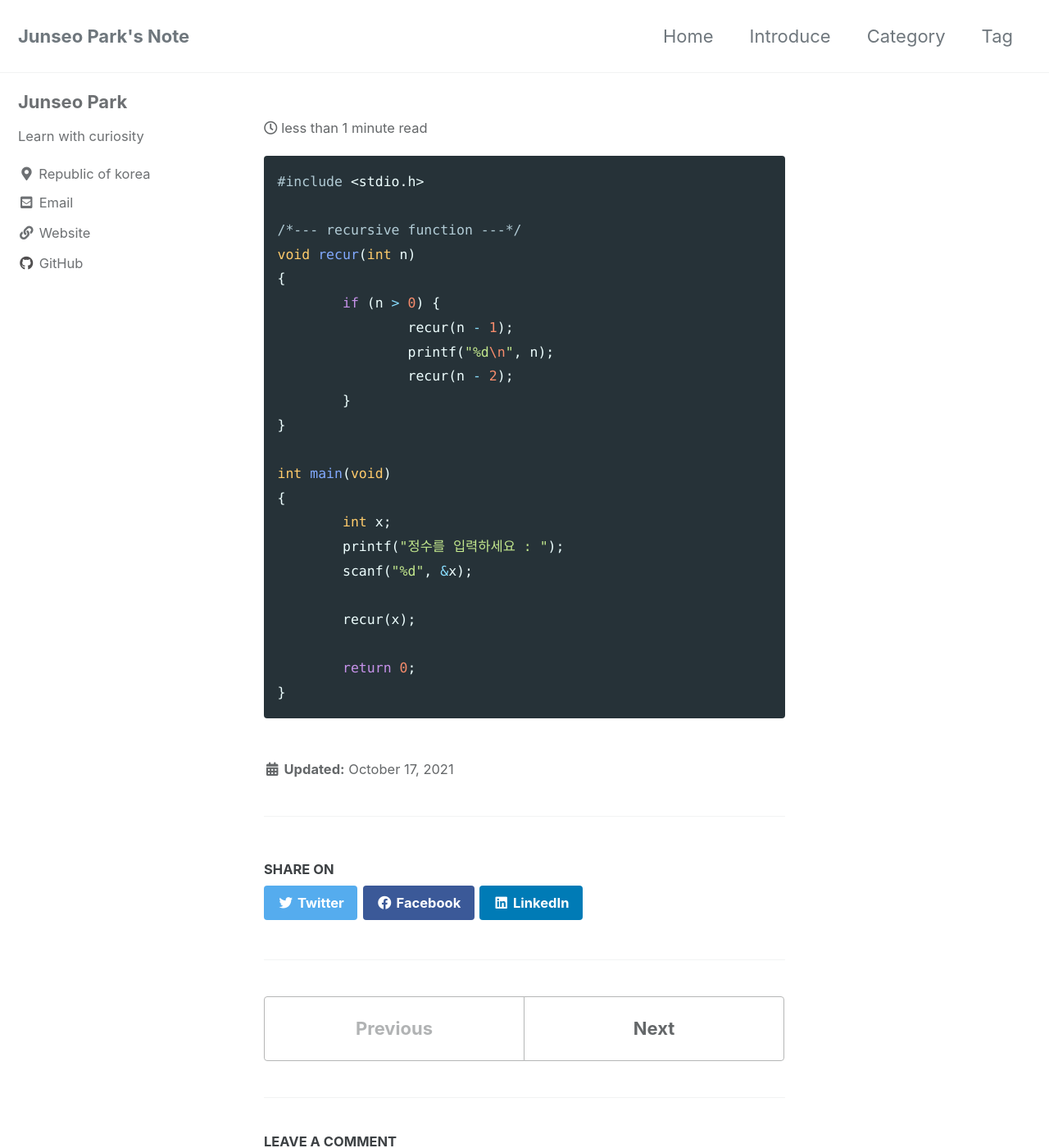
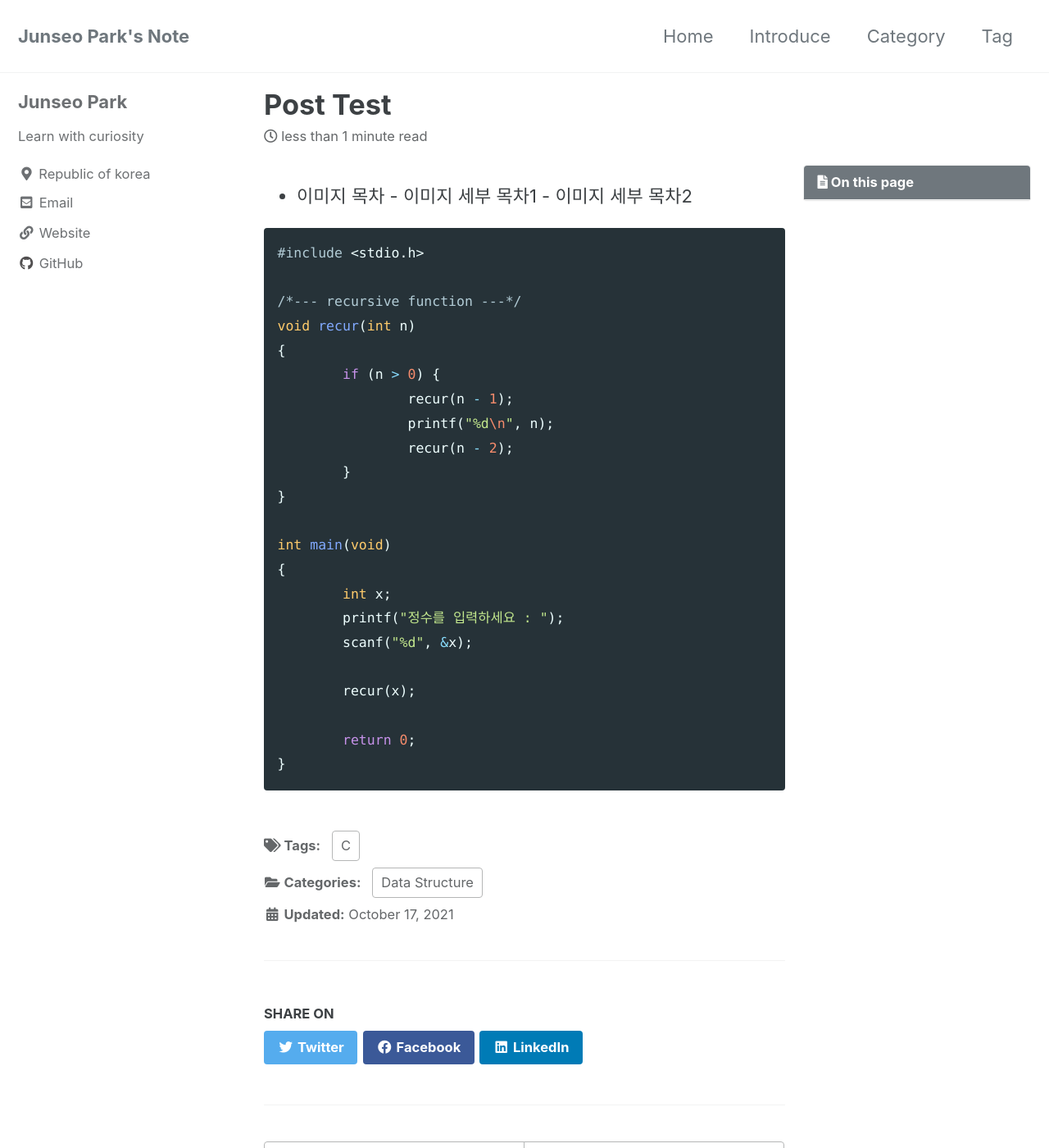
Before and after one commit to iJSPARK/iJSPARK.github.io, a Jekyll site: the page built from _posts/2021-10-17-firstpost.md, in a window 1280 px wide and 1400 px high. Shown: the whole window at 82% size. Built offline with Jekyll 4.4.1, drawn with Linux system fonts in a browser that asks for light colours; cached includes are drawn as plain includes; comment, search, counter and statistics services are not loaded; part of the change alters nothing that is shown.

````diff
--- a/_config.yml
+++ b/_config.yml
@@ -74,7 +74,7 @@ google:
 google_site_verification :
 bing_site_verification   :
 yandex_site_verification :
-naver_site_verification  :
+naver_site_verification  : "62ba93ec4c617f3cf6a1f40ce8c45febd58126fe"
 
 # Social Sharing
 twitter:
--- a/_posts/2021-10-17-firstpost.md
+++ b/_posts/2021-10-17-firstpost.md
@@ -7,10 +7,11 @@ tag :
 author_profile: true
 
 toc : true # 목차
-    - 이미지 목차
+---
+
+- 이미지 목차
         - 이미지 세부 목차1
         - 이미지 세부 목차2
----
 
 ```c
 #include <stdio.h>
````
